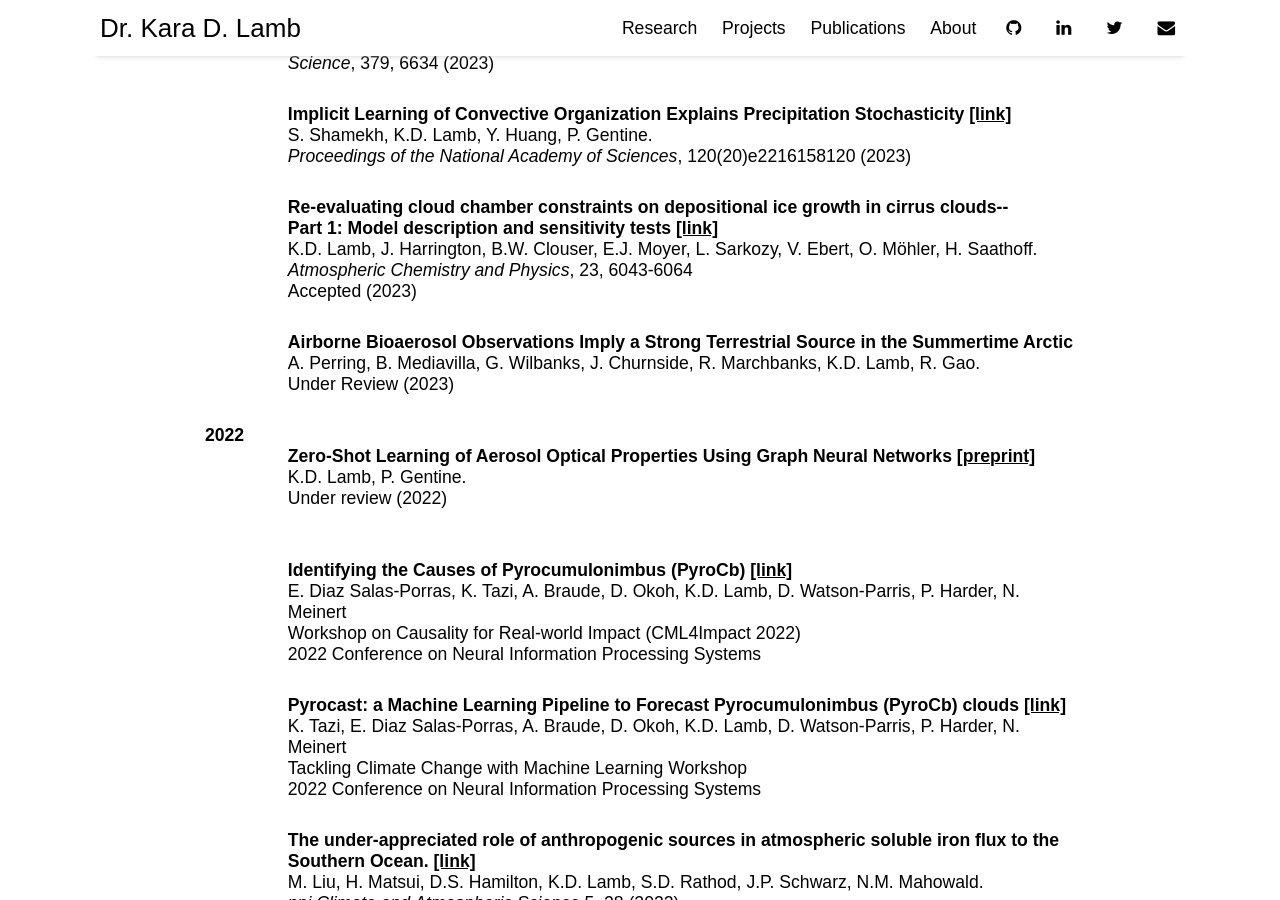
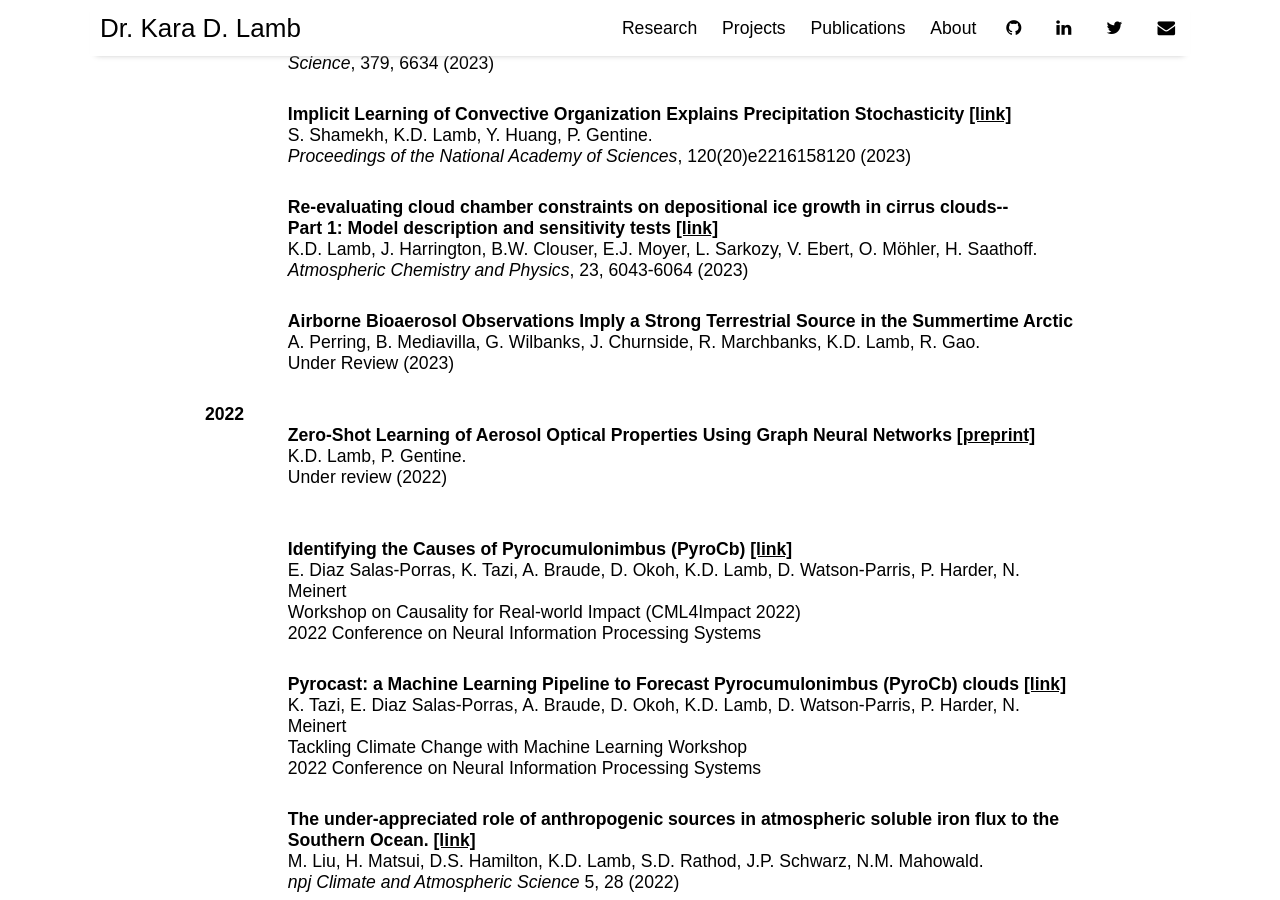
Before and after one commit to kdlamb/kdlamb.github.io, a Jekyll site: the page built from pages/publications.md, in a window 1280 px wide and 900 px high, scrolled down 474 px. Built offline with Jekyll 4.4.1, drawn with Linux system fonts in a browser that asks for light colours; nearby versions of some CDN libraries.

Commit message:
updated publications

```diff
--- a/pages/publications.md
+++ b/pages/publications.md
@@ -31,8 +31,7 @@ S. Shamekh, K.D. Lamb, Y. Huang, P. Gentine.<BR>
  <td></td>
      <td><strong>Re-evaluating cloud chamber constraints on depositional ice growth in cirrus clouds--<BR>Part 1: Model description and sensitivity tests <a href="https://acp.copernicus.org/articles/23/6043/2023/">[link]</a></strong><BR>
 K.D. Lamb,  J. Harrington, B.W. Clouser, E.J. Moyer, L. Sarkozy, V. Ebert, O. Möhler, H. Saathoff.<BR>
-<em>Atmospheric Chemistry and Physics</em>, 23, 6043-6064<BR>
-Accepted (2023)</td>
+<em>Atmospheric Chemistry and Physics</em>, 23, 6043-6064 (2023)<BR></td>
  </tr>
     <tr>
     <td></td>
```
